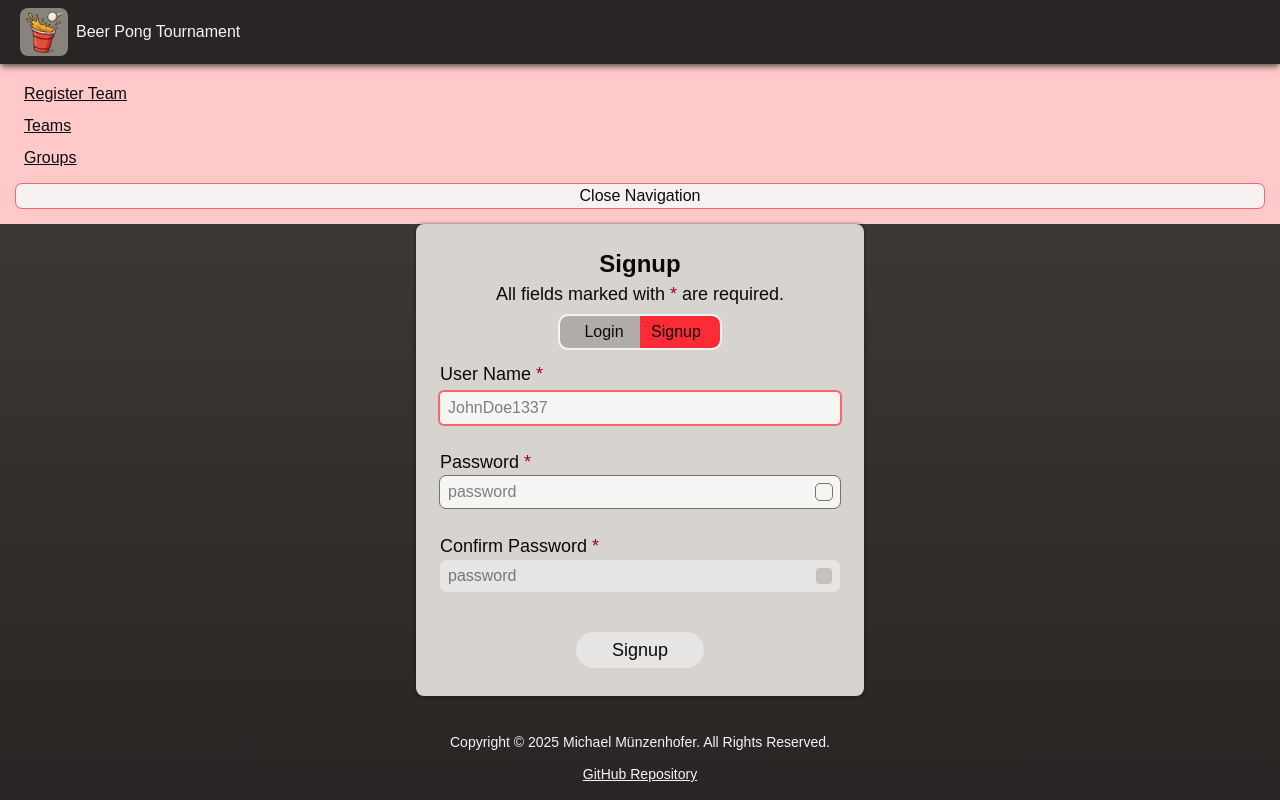
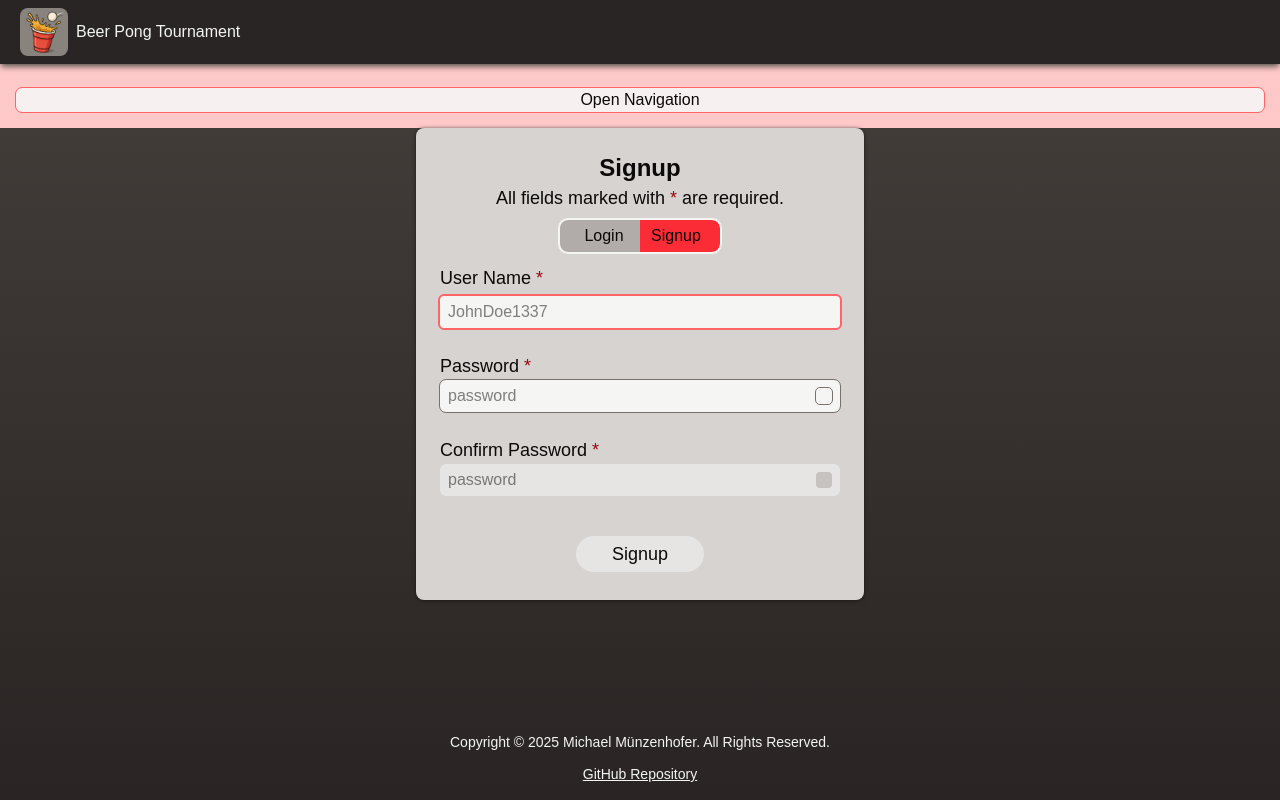
Before and after one commit to StackOverflowIsBetterThanAnyAI/beer-pong-tournament, a React (Vite) app: page / in a window 1280 px wide. Built offline with nearby package versions, Linux system fonts and the light colour scheme.

Commit message:
start navigation links in collapsed state during login, after successful login switch to expanded state

```diff
--- a/src/components/navigation/NavigationLinks.tsx
+++ b/src/components/navigation/NavigationLinks.tsx
@@ -1,5 +1,6 @@
-import { useState } from 'react'
+import { useContext, useEffect, useState } from 'react'
 import { ROUTES } from '../../constants/constants'
+import { ContextIsLoggedIn } from '../../context/ContextLogin'
 import { getStoredData } from '../../utils/getStoredData'
 import { getValidHref } from '../../utils/getValidHref'
 import { setItemInStorage } from '../../utils/setItemInStorage'
@@ -7,9 +8,24 @@ import { setItemInStorage } from '../../utils/setItemInStorage'
 const NavigationLinks = () => {
     const parsedStorageData = getStoredData()
 
-    const [isNavigationExpanded, setIsNavigationExpanded] = useState<boolean>(
-        parsedStorageData?.navigationexpanded ?? true
-    )
+    const contextIsLoggedIn = useContext(ContextIsLoggedIn)
+    if (!contextIsLoggedIn) {
+        throw new Error(
+            'Navigation must be used within a ContextIsLoggedIn.Provider'
+        )
+    }
+    const [isLoggedIn, _setIsLoggedIn] = contextIsLoggedIn
+
+    const [isNavigationExpanded, setIsNavigationExpanded] = useState<
+        boolean | undefined
+    >(parsedStorageData?.navigationexpanded ?? undefined)
+
+    useEffect(() => {
+        if (isLoggedIn === true && isNavigationExpanded === undefined) {
+            setIsNavigationExpanded(true)
+            setItemInStorage('navigationexpanded', true)
+        }
+    }, [isLoggedIn])
 
     const handleClick = () => {
         const navigationExpanded = !isNavigationExpanded
```
